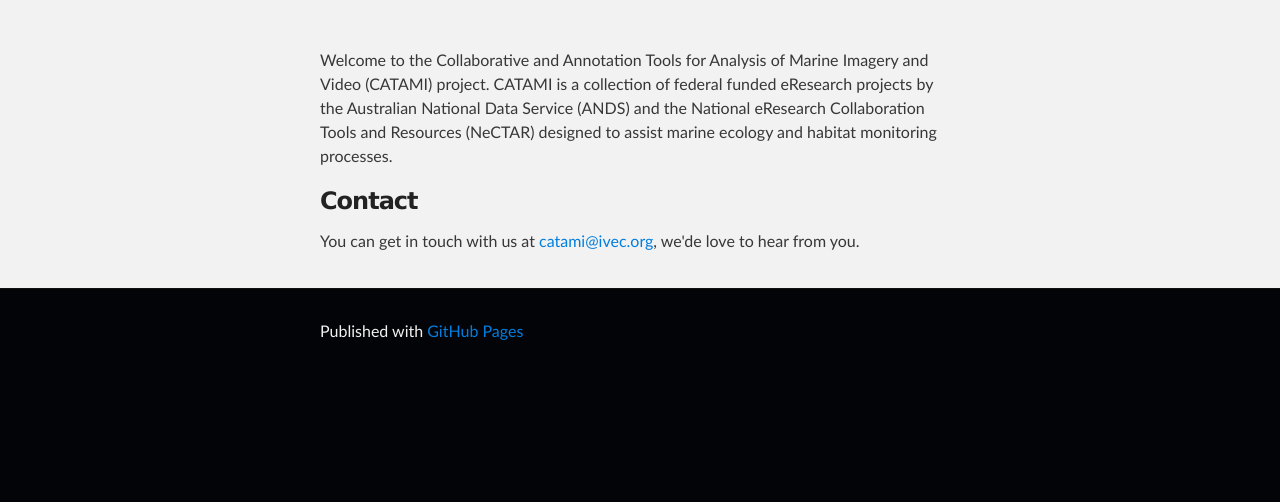
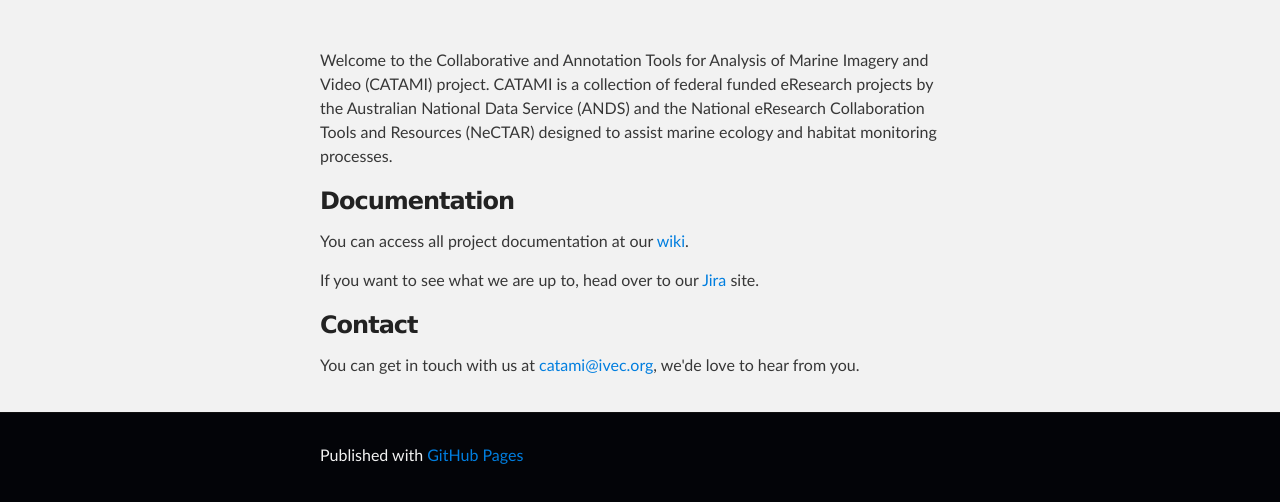
Before and after one commit to catami/catami.github.com, a plain HTML site: page index.html in a window 1280 px wide. Shown: the part 212-714 px from the top of the page. Drawn offline with Linux system fonts and the light colour scheme.

Commit message:
Update index.html
Added wiki and Jira links

```diff
--- a/index.html
+++ b/index.html
@@ -30,8 +30,11 @@
 
 <p>Welcome to the Collaborative and Annotation Tools for Analysis of Marine Imagery and Video (CATAMI) project. CATAMI is a collection of federal funded eResearch projects by the Australian National Data Service (ANDS) and the National eResearch Collaboration Tools and Resources (NeCTAR) designed to assist marine ecology and habitat monitoring processes. </p>
 
+<h3>Documentation</h3>
+<p>You can access all project documentation at our <a href="https://github.com/catami/catami/wiki">wiki</a>.</p>
+<p>If you want to see what we are up to, head over to our <a href="https://catami.atlassian.net">Jira</a> site.</p>
+
 <h3>Contact</h3>
-
 <p>You can get in touch with us at <a href="mailto:support@github.com">catami@ivec.org</a>, we'de love to hear from you.</p>
       </section>
     </div>
```
